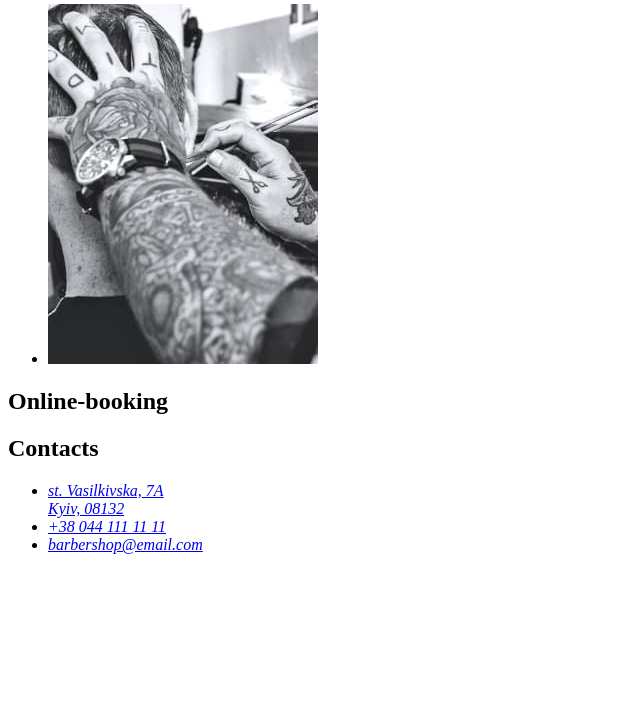
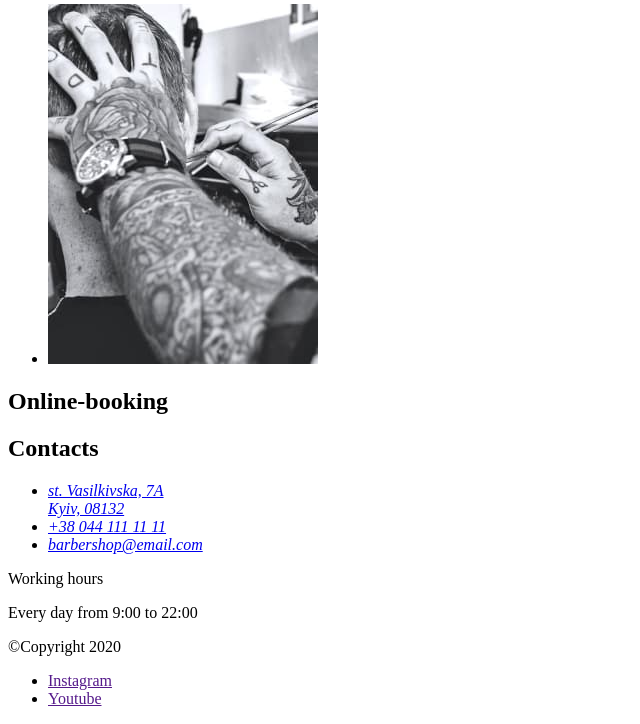
Before and after one commit to ymimemsm/Barbershop, a plain HTML site: page index.html in a window 1280 px wide. Shown: the part 5790-6514 px from the top of the page, without its empty margins (0-640 px from the left). Before the commit the page ends 6360 px from the top, so only its background shows below. Drawn offline with Linux system fonts and the light colour scheme.

Commit message:
Initial creation html.index

```diff
--- a/index.html
+++ b/index.html
@@ -205,10 +205,19 @@
             <li><a href="mailto:barbershop@email.com">barbershop@email.com</a></li>
         </ul>
         </address>
+        <p>Working hours</p>
+        <p>Every day from 9:00 to 22:00</p>
         <!-- Down is LiveMAP Frame for the adress -->
         <!-- <iframe src="https://www.google.com/maps/embed?pb=!1m18!1m12!1m3!1d2543.4306839483056!2d30.501026775865547!3d50.39581067158179!2m3!1f0!2f0!3f0!3m2!1i1024!2i768!4f13.1!3m3!1m2!1s0x40d4c8c951889799%3A0x58e0259a6e5b738d!2z0YPQuy4g0JLQsNGB0LjQu9GM0LrQvtCy0YHQutCw0Y8sIDcsINCa0LjQtdCyLCDQo9C60YDQsNC40L3QsCwgMDIwMDA!5e0!3m2!1sru!2sde!4v1672956192242!5m2!1sru!2sde" width="300" height="225" style="border:0;" allowfullscreen="" loading="lazy" referrerpolicy="no-referrer-when-downgrade"></iframe>     -->
       </section>
     </main>
-    <footer></footer>
+    <footer>
+      <p>
+        <span>&#169;</span>Copyright 2020</p>
+      <ul>
+        <li><a href="">Instagram</a></li>
+        <li><a href="">Youtube</a></li>
+      </ul>
+    </footer>
   </body>
 </html>
```
